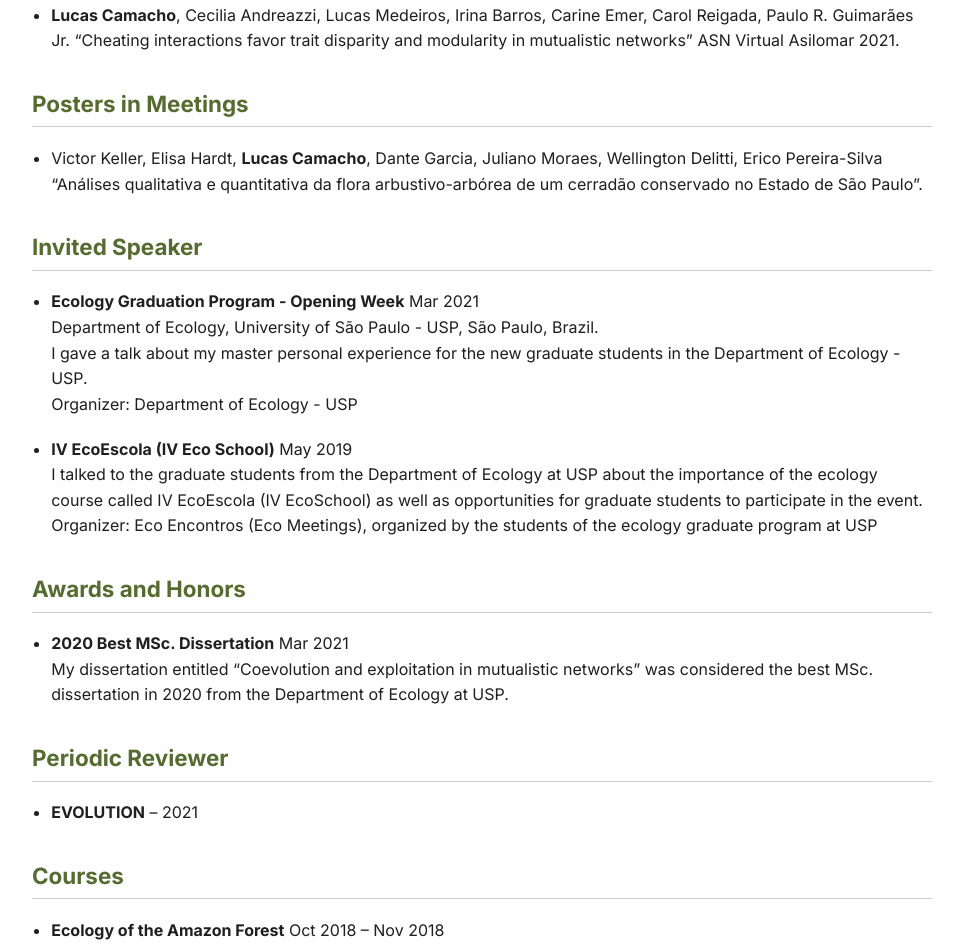
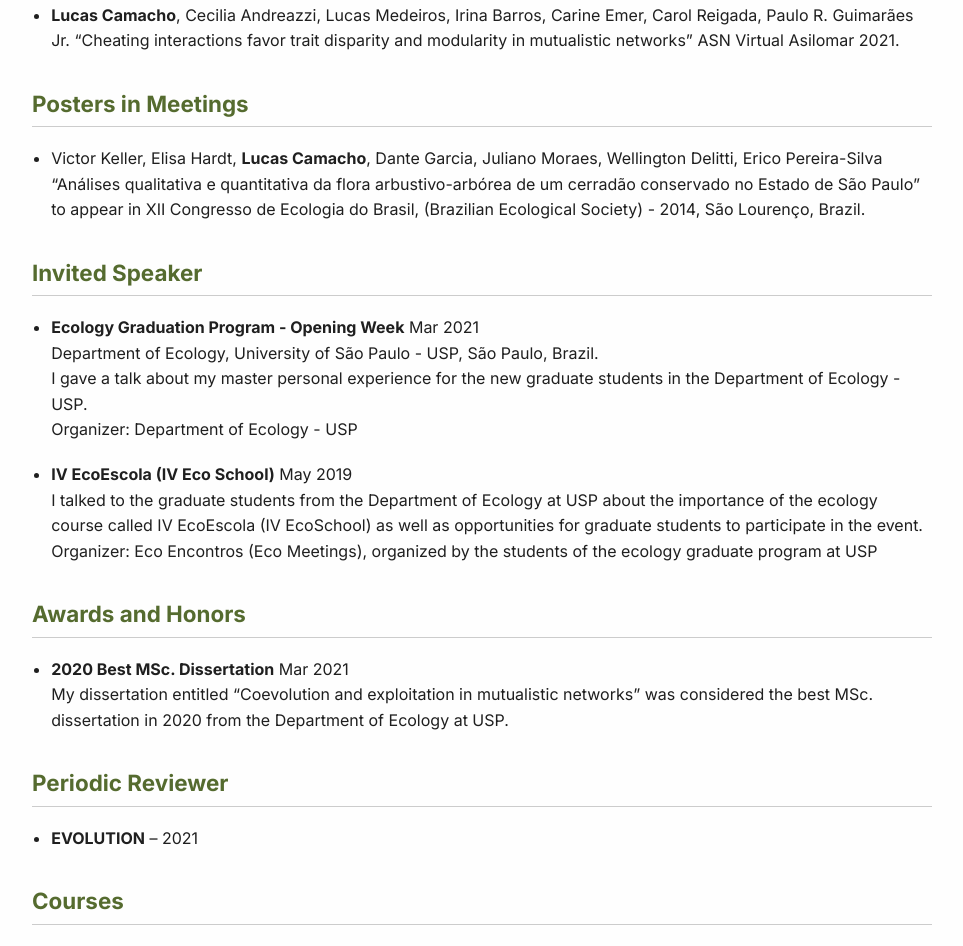
Before and after one commit to lucascamacho/lucascamacho.github.io, a plain HTML site: page index.html in a window 1280 px wide. Shown: the part 2152-3098 px from the top of the page, without its empty margins (158-1121 px from the left). Drawn offline with Linux system fonts and the light colour scheme.

Commit message:
update cv

```diff
--- a/index.html
+++ b/index.html
@@ -168,7 +168,7 @@
 
 <h2>Posters in Meetings</h2>
 <ul>
-  <li>Victor Keller, Elisa Hardt, <b>Lucas Camacho</b>, Dante Garcia, Juliano Moraes, Wellington Delitti, Erico Pereira-Silva “Análises qualitativa e quantitativa da flora arbustivo-arbórea de um cerradão conservado no Estado de São Paulo”.</li>
+  <li>Victor Keller, Elisa Hardt, <b>Lucas Camacho</b>, Dante Garcia, Juliano Moraes, Wellington Delitti, Erico Pereira-Silva “Análises qualitativa e quantitativa da flora arbustivo-arbórea de um cerradão conservado no Estado de São Paulo” to appear in XII Congresso de Ecologia do Brasil, (Brazilian Ecological Society) - 2014, São Lourenço, Brazil.</li>
 </ul>
 
 <h2>Invited Speaker</h2>
```
